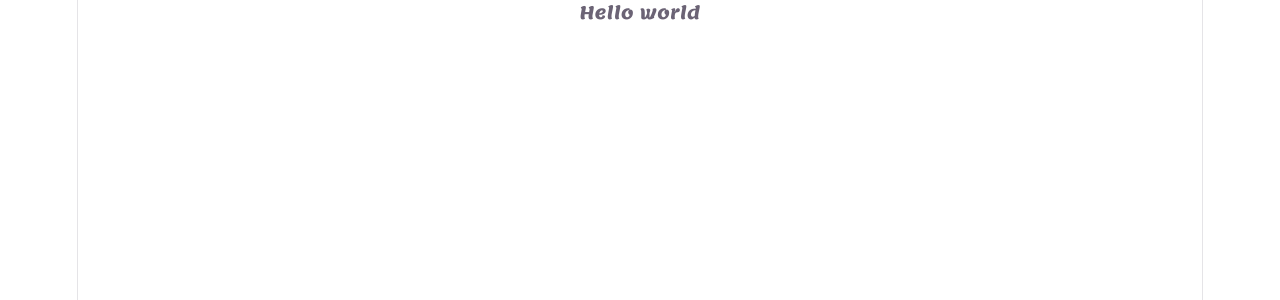
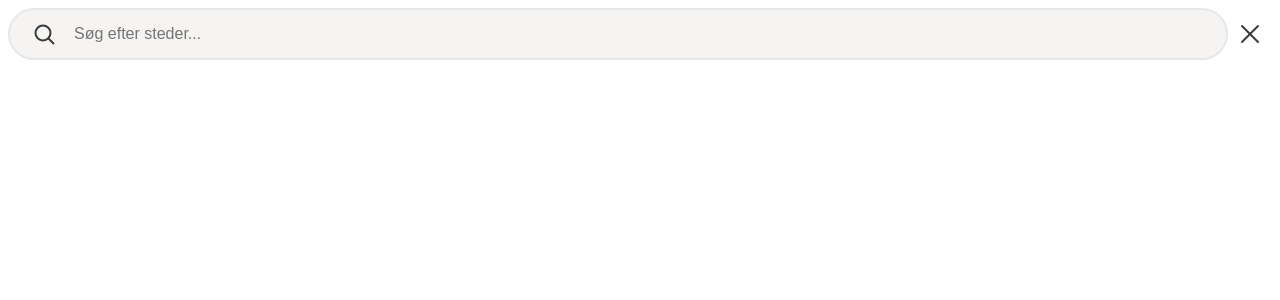
Before and after one commit to mamelishah/gemly-project-webapplication, a React (Vite) app: page / in a window 1280 px wide. Shown: the top 300 px of the page. Built offline with nearby package versions, Linux system fonts and the light colour scheme.

Commit message:
tilføjet funktionel søgbar

```diff
--- a/src/App.tsx
+++ b/src/App.tsx
@@ -1,12 +1,13 @@
-import './App.css'
+import "./App.css";
+import SearchBar from "./components/ui/input/SearchBar";
 
 function App() {
-
   return (
     <>
-      <div> Hello world </div>
+      <SearchBar showCancelIcon={true}
+      placeholderText={"Søg efter steder..."} />
     </>
-  )
+  );
 }
 
-export default App
+export default App;
--- /dev/null
+++ b/src/components/ui/input/SearchBar.css
@@ -0,0 +1,30 @@
+#searchbar-form {
+  width: 100%;
+  display: flex;
+  align-items: center;
+  justify-content: center;
+}
+
+#search-input {
+  width: 100%;
+  height: 2rem;
+  padding: 0.5rem;
+  font-size: 1rem;
+  border-radius: var(--XXXL, 40px);
+  border: 0.125rem solid var(--Stroke-Light-Grey, #e7e7e7);
+  background: transparent;
+  border: none;
+}
+
+#search-input:focus {
+  outline: none;
+}
+
+.searchbar {
+  padding: 0 var(--radius-m);
+  display: flex;
+  background-color: var(--Box-Almost-White, #f5f4f2);
+  border-radius: var(--XXXL, 40px);
+  border: 0.125rem solid var(--Stroke-Light-Grey, #e7e7e7);
+  width: 100%;
+}
--- /dev/null
+++ b/src/components/ui/input/SearchBar.tsx
@@ -0,0 +1,40 @@
+import { useState } from "react";
+import "./SearchBar.css";
+import cancelIcon from "/src/assets/icons/navigation/cancelBig-icon.svg";
+import searchIcon from "/src/assets/icons/navbar/search-icon.svg";
+
+function SearchBar({ showCancelIcon, placeholderText }) {
+  const [searchQuery, setSearchQuery] = useState("");
+
+  const handleClear = ({}) => {
+    setSearchQuery("");
+  };
+
+  const handleSearch = (e: any) => {
+    e.preventDefault();
+    console.log("Searching for:", searchQuery);
+  };
+
+  return (
+    <>
+      <form id="searchbar-form" role="search" onSubmit={handleSearch}>
+        <div className="searchbar">
+          <img src={searchIcon} alt="Search" />
+          <input
+            id="search-input"
+            name="search"
+            value={searchQuery}
+            placeholder={placeholderText}
+            onChange={(e) => setSearchQuery(e.target.value)}
+          />
+        </div>
+
+        {showCancelIcon ? (
+          <img src={cancelIcon} alt="Clear" onClick={handleClear} />
+        ) : null}
+      </form>
+    </>
+  );
+}
+
+export default SearchBar;
--- a/src/index.css
+++ b/src/index.css
@@ -1,111 +1,3 @@
-:root {
-  --text: #6b6375;
-  --text-h: #08060d;
-  --bg: #fff;
-  --border: #e5e4e7;
-  --code-bg: #f4f3ec;
-  --accent: #aa3bff;
-  --accent-bg: rgba(170, 59, 255, 0.1);
-  --accent-border: rgba(170, 59, 255, 0.5);
-  --social-bg: rgba(244, 243, 236, 0.5);
-  --shadow:
-    rgba(0, 0, 0, 0.1) 0 10px 15px -3px, rgba(0, 0, 0, 0.05) 0 4px 6px -2px;
-
-  --sans: system-ui, 'Segoe UI', Roboto, sans-serif;
-  --heading: system-ui, 'Segoe UI', Roboto, sans-serif;
-  --mono: ui-monospace, Consolas, monospace;
-
-  font: 18px/145% var(--sans);
-  letter-spacing: 0.18px;
-  color-scheme: light dark;
-  color: var(--text);
-  background: var(--bg);
-  font-synthesis: none;
-  text-rendering: optimizeLegibility;
-  -webkit-font-smoothing: antialiased;
-  -moz-osx-font-smoothing: grayscale;
-
-  @media (max-width: 1024px) {
-    font-size: 16px;
-  }
+body {
+  padding: var(--XXL);
 }
-
-@media (prefers-color-scheme: dark) {
-  :root {
-    --text: #9ca3af;
-    --text-h: #f3f4f6;
-    --bg: #16171d;
-    --border: #2e303a;
-    --code-bg: #1f2028;
-    --accent: #c084fc;
-    --accent-bg: rgba(192, 132, 252, 0.15);
-    --accent-border: rgba(192, 132, 252, 0.5);
-    --social-bg: rgba(47, 48, 58, 0.5);
-    --shadow:
-      rgba(0, 0, 0, 0.4) 0 10px 15px -3px, rgba(0, 0, 0, 0.25) 0 4px 6px -2px;
-  }
-
-  #social .button-icon {
-    filter: invert(1) brightness(2);
-  }
-}
-
-#root {
-  width: 1126px;
-  max-width: 100%;
-  margin: 0 auto;
-  text-align: center;
-  border-inline: 1px solid var(--border);
-  min-height: 100svh;
-  display: flex;
-  flex-direction: column;
-  box-sizing: border-box;
-}
-
-body {
-  margin: 0;
-}
-
-h1,
-h2 {
-  font-family: var(--heading);
-  font-weight: 500;
-  color: var(--text-h);
-}
-
-h1 {
-  font-size: 56px;
-  letter-spacing: -1.68px;
-  margin: 32px 0;
-  @media (max-width: 1024px) {
-    font-size: 36px;
-    margin: 20px 0;
-  }
-}
-h2 {
-  font-size: 24px;
-  line-height: 118%;
-  letter-spacing: -0.24px;
-  margin: 0 0 8px;
-  @media (max-width: 1024px) {
-    font-size: 20px;
-  }
-}
-p {
-  margin: 0;
-}
-
-code,
-.counter {
-  font-family: var(--mono);
-  display: inline-flex;
-  border-radius: 4px;
-  color: var(--text-h);
-}
-
-code {
-  font-size: 15px;
-  line-height: 135%;
-  padding: 4px 8px;
-  background: var(--code-bg);
-}
```
Also changed, not shown: 1 other file (tests, documents, lock files or other folders).
